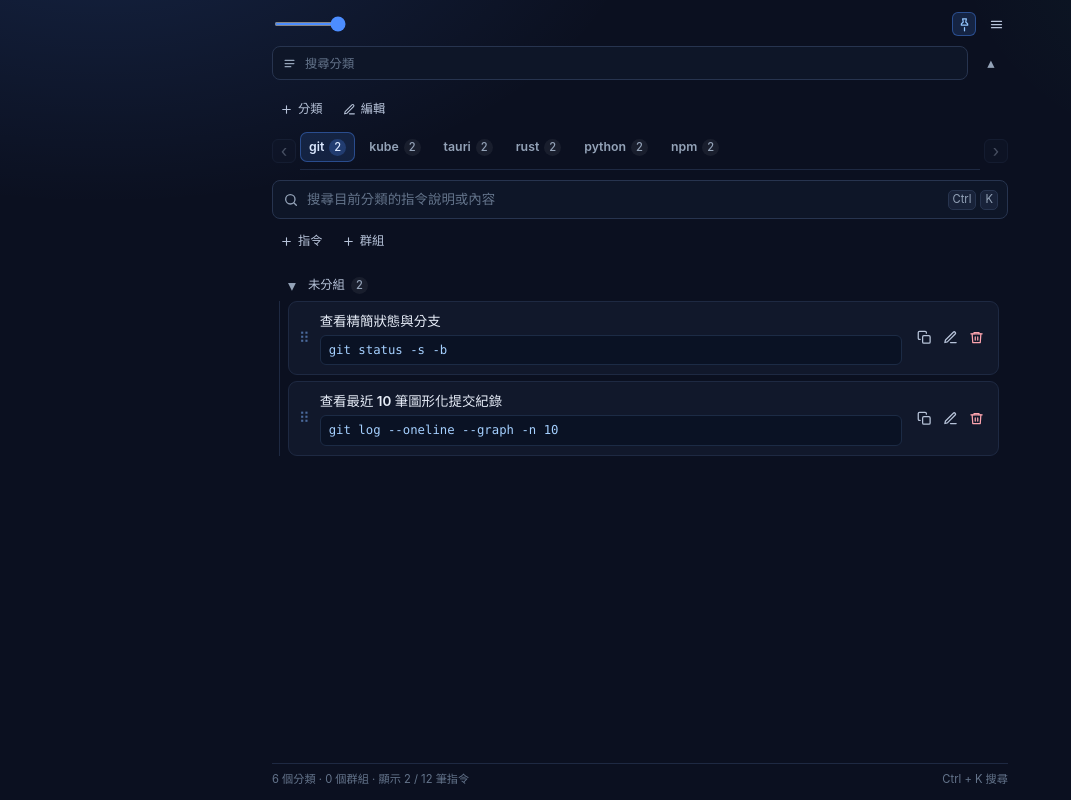
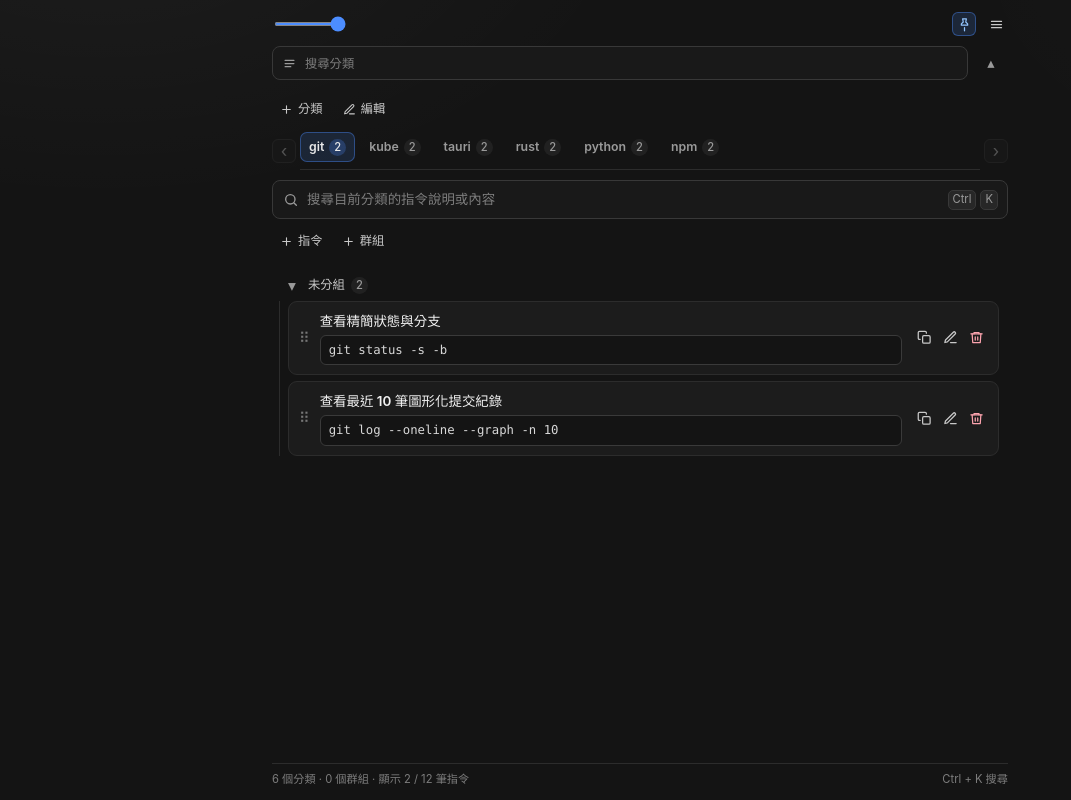
Before and after one commit to larry369/copy-pocket, a React (Vite) app: page / in a window 1280 px wide. Shown: the whole page, without its empty margins (0-1071 px from the left). Built offline with nearby package versions, Linux system fonts and the light colour scheme.

Commit message:
202611232058

```diff
--- a/src/App.css
+++ b/src/App.css
@@ -4,22 +4,22 @@
   --font-scale: 1.12;
   font-size: calc(14px * var(--font-scale));
   line-height: 1.5;
-  color: #e8eef9;
-  background: #0b1020;
+  color: #f2f2f2;
+  background: #141414;
   font-synthesis: none;
   text-rendering: optimizeLegibility;
   -webkit-font-smoothing: antialiased;
   -moz-osx-font-smoothing: grayscale;
 
-  --bg: #0b1020;
-  --panel: #121a2d;
-  --panel-raised: #182239;
-  --panel-input: #0e1628;
-  --border: #27344f;
-  --border-soft: #1e2942;
-  --text: #e8eef9;
-  --muted: #94a3b8;
-  --muted-strong: #b7c3d9;
+  --bg: #141414;
+  --panel: #1d1d1d;
+  --panel-raised: #272727;
+  --panel-input: #191919;
+  --border: #383838;
+  --border-soft: #2c2c2c;
+  --text: #f2f2f2;
+  --muted: #9a9a9a;
+  --muted-strong: #c8c8c8;
   --accent: #4c8dff;
   --accent-hover: #6ba1ff;
   --danger: #fb7185;
@@ -48,7 +48,7 @@
   --border: #cbd5e1;
   --border-soft: #e2e8f0;
   --text: #1e293b;
-  --muted: #64748b;
+  --muted: #7d7d7d;
   --muted-strong: #475569;
   --accent: #2563eb;
   --accent-hover: #1d4ed8;
@@ -71,6 +71,15 @@
   border-color: #dbe3ef;
   background: #f1f5f9;
   color: #1d4ed8;
+}
+
+:root[data-theme="light"] .field--mono {
+  color: #1d4ed8;
+}
+
+:root[data-theme="light"] .btn:hover {
+  border-color: var(--accent);
+  background: var(--panel-raised);
 }
 
 :root[data-theme="light"] .tab-count {
@@ -129,8 +138,8 @@ body,
 
 body {
   background:
-    radial-gradient(900px 500px at 8% -12%, rgba(76, 141, 255, 0.16), transparent 60%),
-    radial-gradient(700px 420px at 105% -5%, rgba(52, 211, 153, 0.08), transparent 55%),
+    radial-gradient(900px 500px at 8% -12%, rgba(255, 255, 255, 0.04), transparent 60%),
+    radial-gradient(700px 420px at 105% -5%, rgba(255, 255, 255, 0.025), transparent 55%),
     var(--bg);
 }
 
@@ -264,7 +273,7 @@ input:focus-visible {
 }
 
 .search-input::placeholder {
-  color: #64748b;
+  color: #7d7d7d;
 }
 
 .search-input:focus {
@@ -373,7 +382,7 @@ kbd {
 
 .action-btn.is-active {
   background: rgba(76, 141, 255, 0.16);
-  color: #dce9ff;
+  color: #e8e8e8;
 }
 
 .action-btn:disabled {
@@ -404,7 +413,7 @@ kbd {
   overflow-x: auto;
   border-bottom: 1px solid var(--border-soft);
   flex-wrap: nowrap;
-  scrollbar-color: #344563 transparent;
+  scrollbar-color: #4a4a4a transparent;
   scrollbar-width: thin;
 }
 
@@ -414,7 +423,7 @@ kbd {
 
 .tabs::-webkit-scrollbar-thumb {
   border-radius: 6px;
-  background: #344563;
+  background: #4a4a4a;
 }
 
 .tabs::-webkit-scrollbar-track {
@@ -531,7 +540,7 @@ kbd {
 .tab--active {
   border-color: rgba(76, 141, 255, 0.4);
   background: rgba(76, 141, 255, 0.14);
-  color: #dce9ff;
+  color: #e8e8e8;
 }
 
 .tab-count {
@@ -545,7 +554,7 @@ kbd {
 
 .tab--active .tab-count {
   background: rgba(76, 141, 255, 0.25);
-  color: #dce9ff;
+  color: #e8e8e8;
 }
 
 .tab-lock {
@@ -566,7 +575,7 @@ kbd {
 
 .tab-add:hover {
   border-color: var(--accent);
-  color: #dce9ff;
+  color: #e8e8e8;
 }
 
 .btn {
@@ -582,8 +591,8 @@ kbd {
 }
 
 .btn:hover {
-  border-color: #3d5686;
-  background: #20304e;
+  border-color: #4a4a4a;
+  background: #303030;
 }
 
 .btn--primary {
@@ -696,7 +705,7 @@ kbd {
 .icon-btn.is-active {
   border-color: var(--accent);
   background: rgba(76, 141, 255, 0.16);
-  color: #dce9ff;
+  color: #e8e8e8;
 }
 
 .pin-btn.is-pinned {
@@ -755,7 +764,7 @@ kbd {
 }
 
 .field::placeholder {
-  color: #64748b;
+  color: #7d7d7d;
 }
 
 .field:focus {
@@ -765,7 +774,7 @@ kbd {
 }
 
 .field--mono {
-  color: #9ecbff;
+  color: #d8d8d8;
   font-family: ui-monospace, "Cascadia Code", Consolas, monospace;
 }
 
@@ -817,7 +826,7 @@ kbd {
   padding: 5px 7px;
   border: 1px solid var(--border-soft);
   border-radius: 8px;
-  background: rgba(10, 18, 36, 0.6);
+  background: rgba(0, 0, 0, 0.22);
   transition: border-color 0.16s, background 0.16s;
 }
 
@@ -831,7 +840,7 @@ kbd {
 }
 
 .manage-drag {
-  color: #4b6a9d;
+  color: #777777;
   font-size: calc(13px * var(--font-scale));
 }
 
@@ -896,7 +905,7 @@ kbd {
 .list::-webkit-scrollbar-thumb {
   border: 2px solid transparent;
   border-radius: 8px;
-  background: #344563;
+  background: #4a4a4a;
   background-clip: padding-box;
 }
 
@@ -1007,7 +1016,7 @@ kbd {
   padding: 9px;
   border: 1px dashed var(--border);
   border-radius: 8px;
-  color: #64748b;
+  color: #7d7d7d;
   font-size: calc(10px * var(--font-scale));
   text-align: center;
 }
@@ -1020,12 +1029,12 @@ kbd {
   flex: none;
   border: 1px solid var(--border-soft);
   border-radius: 9px;
-  background: rgba(18, 26, 45, 0.85);
+  background: rgba(29, 29, 29, 0.9);
   transition: border-color 0.16s, background 0.16s;
 }
 
 .cmd-card:hover {
-  border-color: #3a507c;
+  border-color: #4a4a4a;
   background: var(--panel-raised);
 }
 
@@ -1055,7 +1064,7 @@ kbd {
 
 .drag-handle {
   flex: none;
-  color: #4b6a9d;
+  color: #777777;
   font-size: calc(13px * var(--font-scale));
   line-height: 1;
   cursor: grab;
@@ -1080,10 +1089,10 @@ kbd {
   overflow-x: auto;
   overflow-y: hidden;
   padding: 5px 8px;
-  border: 1px solid #1c2b45;
+  border: 1px solid #3a3a3a;
   border-radius: 6px;
-  background: #0a1224;
-  color: #a5d0ff;
+  background: #141414;
+  color: #d8d8d8;
   font-family: ui-monospace, "Cascadia Code", Consolas, monospace;
   font-size: calc(11px * var(--font-scale));
   white-space: nowrap;
@@ -1145,7 +1154,7 @@ kbd {
   padding: 10px 14px;
   border: 1px dashed var(--border);
   border-radius: 12px;
-  color: #4b6a9d;
+  color: #777777;
   font-family: ui-monospace, "Cascadia Code", Consolas, monospace;
   font-size: calc(22px * var(--font-scale));
 }
@@ -1165,7 +1174,7 @@ kbd {
   gap: 10px;
   padding-top: 7px;
   border-top: 1px solid var(--border-soft);
-  color: #64748b;
+  color: #7d7d7d;
   font-size: calc(10px * var(--font-scale));
 }
 
@@ -1175,9 +1184,9 @@ kbd {
   left: 50%;
   padding: 8px 14px;
   transform: translateX(-50%);
-  border: 1px solid #39527f;
+  border: 1px solid #4a4a4a;
   border-radius: 9px;
-  background: #1c2b45;
+  background: #2a2a2a;
   box-shadow: 0 12px 30px rgba(0, 0, 0, 0.35);
   color: var(--text);
   font-size: calc(12px * var(--font-scale));
@@ -1191,7 +1200,7 @@ kbd {
   display: grid;
   place-items: center;
   padding: 20px;
-  background: rgba(3, 7, 18, 0.72);
+  background: rgba(0, 0, 0, 0.72);
   backdrop-filter: blur(3px);
 }
 
@@ -1201,7 +1210,7 @@ kbd {
   gap: 8px;
   width: min(100%, 340px);
   padding: 16px;
-  border: 1px solid #3a507c;
+  border: 1px solid #4a4a4a;
   border-radius: 12px;
   background: var(--panel-raised);
   box-shadow: 0 24px 60px rgba(0, 0, 0, 0.45);
```
